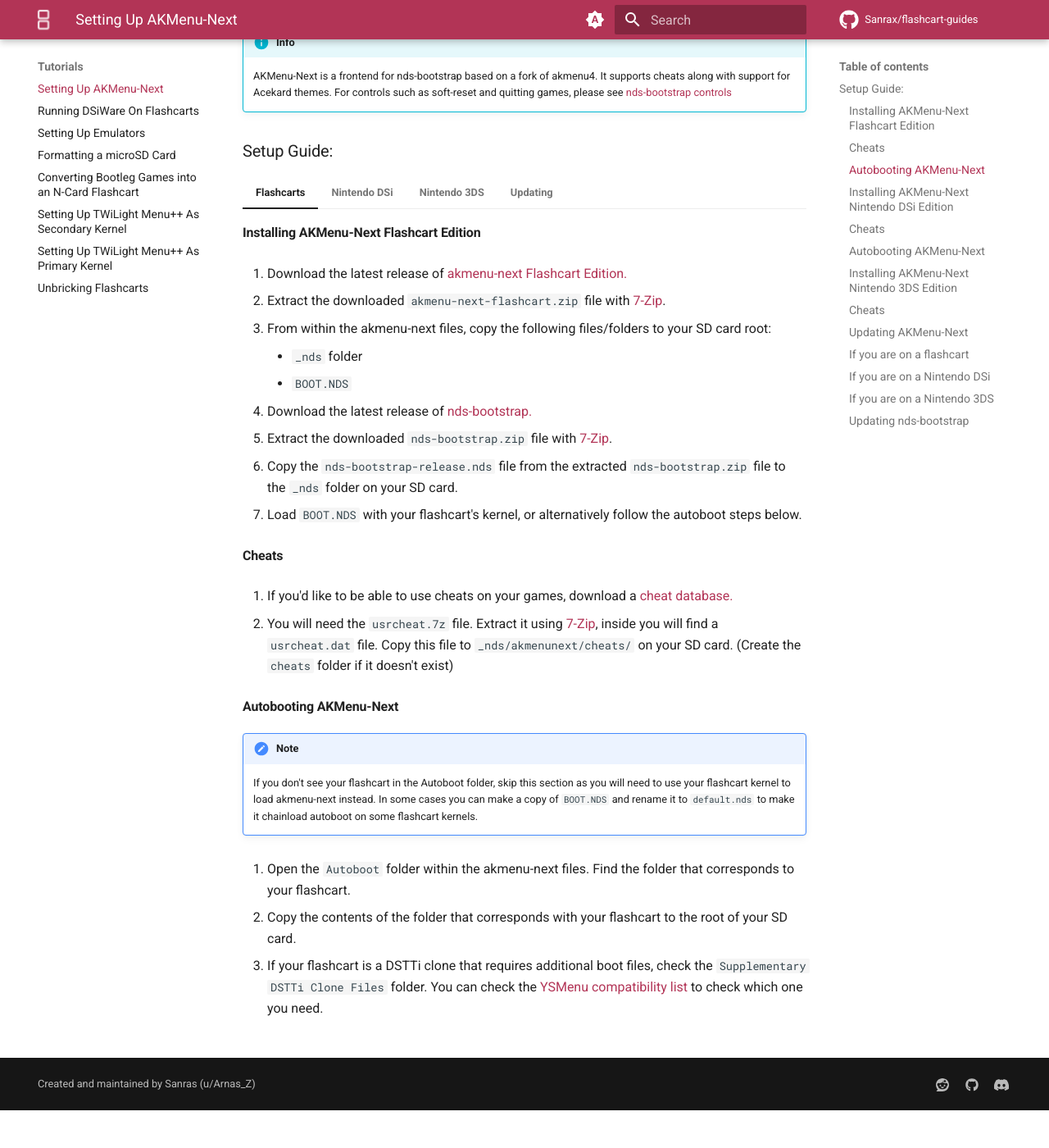
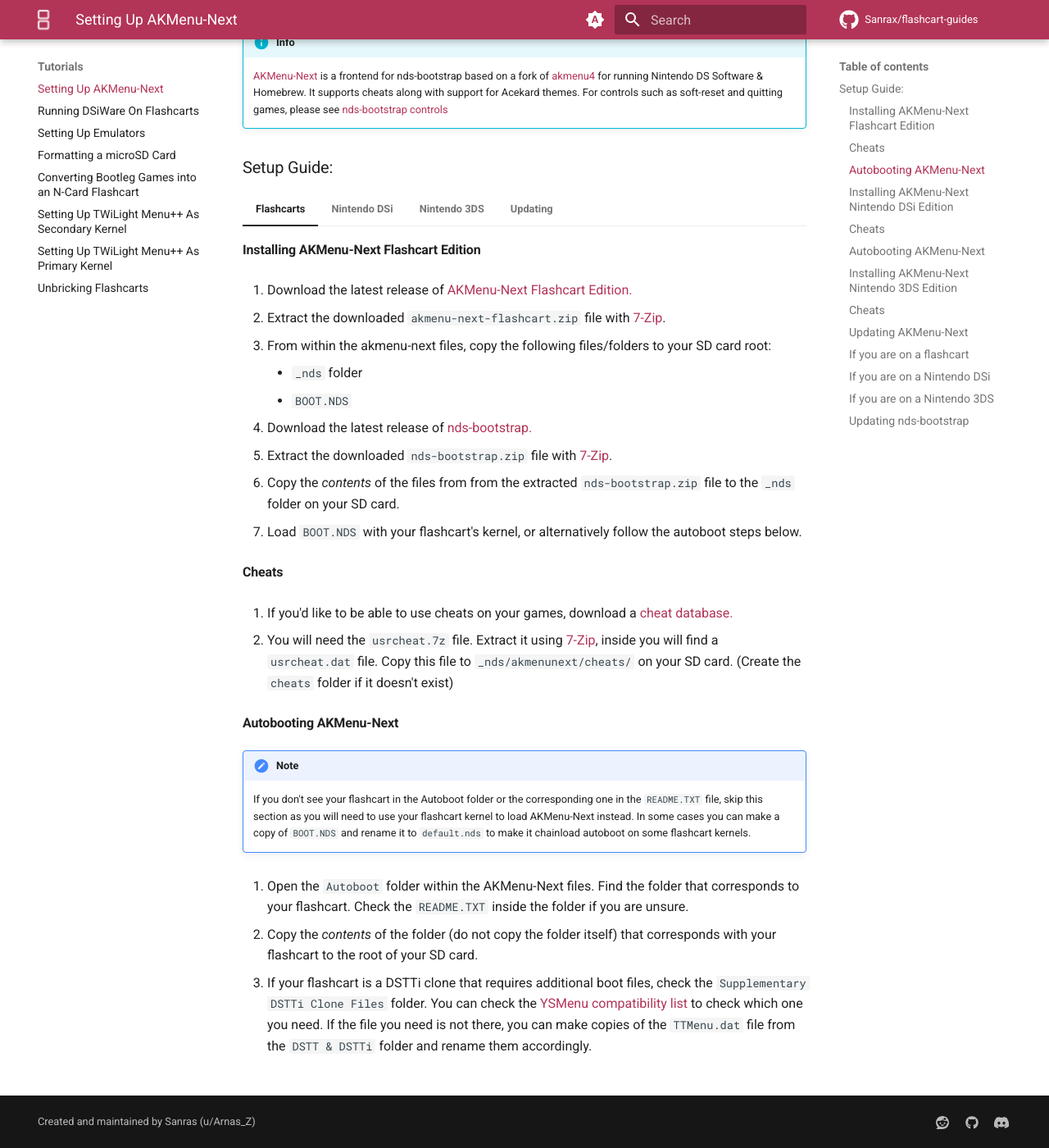
Before and after one commit to Sanrax/flashcart-guides, an MkDocs documentation site: the page built from docs/tutorials/akmenu-next.md, in a window 1280 px wide and 1400 px high, scrolled down 195 px. Shown: the whole window at 82% size. Built offline with MkDocs 1.6.1 and Material for MkDocs 9.7.7, drawn with Linux system fonts in a browser that asks for light colours; comment, search, counter and statistics services are not loaded; before the commit the page ends 1549 px from its top, so only the background shows below that.

Commit message:
Update akmenu-next.md

```diff
--- a/docs/tutorials/akmenu-next.md
+++ b/docs/tutorials/akmenu-next.md
@@ -6,7 +6,7 @@
 
 !!! info
 
-    AKMenu-Next is a frontend for nds-bootstrap based on a fork of akmenu4. It supports cheats along with support for Acekard themes.
+    [AKMenu-Next](https://github.com/coderkei/akmenu-next) is a frontend for nds-bootstrap based on a fork of [akmenu4](https://github.com/lifehackerhansol/akmenu4) for running Nintendo DS Software & Homebrew. It supports cheats along with support for Acekard themes.
     For controls such as soft-reset and quitting games, please see [nds-bootstrap controls](https://wiki.ds-homebrew.com/nds-bootstrap/controls)
 
 ### Setup Guide:
@@ -15,7 +15,7 @@
 
     #### Installing AKMenu-Next Flashcart Edition
 
-    1. Download the latest release of [akmenu-next Flashcart Edition.](https://github.com/coderkei/akmenu-next/releases/latest/download/akmenu-next-flashcart.zip)
+    1. Download the latest release of [AKMenu-Next Flashcart Edition.](https://github.com/coderkei/akmenu-next/releases/latest/download/akmenu-next-flashcart.zip)
 
     1. Extract the downloaded `akmenu-next-flashcart.zip` file with [7-Zip](https://www.7-zip.org/).
 
@@ -28,7 +28,7 @@
 
     1. Extract the downloaded `nds-bootstrap.zip` file with [7-Zip](https://www.7-zip.org/).
 
-    1. Copy the `nds-bootstrap-release.nds` file from the extracted `nds-bootstrap.zip` file to the `_nds` folder on your SD card.
+    1. Copy the *contents* of the files from from the extracted `nds-bootstrap.zip` file to the `_nds` folder on your SD card.
 
     1. Load `BOOT.NDS` with your flashcart's kernel, or alternatively follow the autoboot steps below.
 
@@ -42,13 +42,13 @@
 
     !!! note
 
-        If you don't see your flashcart in the Autoboot folder, skip this section as you will need to use your flashcart kernel to load akmenu-next instead. In some cases you can make a copy of `BOOT.NDS` and rename it to `default.nds` to make it chainload autoboot on some flashcart kernels.
+        If you don't see your flashcart in the Autoboot folder or the corresponding one in the `README.TXT` file, skip this section as you will need to use your flashcart kernel to load AKMenu-Next instead. In some cases you can make a copy of `BOOT.NDS` and rename it to `default.nds` to make it chainload autoboot on some flashcart kernels.
 
-    1. Open the `Autoboot` folder within the akmenu-next files. Find the folder that corresponds to your flashcart.
+    1. Open the `Autoboot` folder within the AKMenu-Next files. Find the folder that corresponds to your flashcart. Check the `README.TXT` inside the folder if you are unsure.
 
-    1. Copy the contents of the folder that corresponds with your flashcart to the root of your SD card.
+    1. Copy the *contents* of the folder (do not copy the folder itself) that corresponds with your flashcart to the root of your SD card.
 
-    1. If your flashcart is a DSTTi clone that requires additional boot files, check the `Supplementary DSTTi Clone Files` folder. You can check the [YSMenu compatibility list](https://www.flashcarts.net/ysmenu-compat-ext) to check which one you need.
+    1. If your flashcart is a DSTTi clone that requires additional boot files, check the `Supplementary DSTTi Clone Files` folder. You can check the [YSMenu compatibility list](https://www.flashcarts.net/ysmenu-compat-ext) to check which one you need. If the file you need is not there, you can make copies of the `TTMenu.dat` file from the `DSTT & DSTTi` folder and rename them accordingly.
 
 === "Nintendo DSi"
 
@@ -58,16 +58,16 @@
 
     #### Installing AKMenu-Next Nintendo DSi Edition
 
-    1. Download the latest release of [akmenu-next DSi Edition.](https://github.com/coderkei/akmenu-next/releases/latest/download/akmenu-next-dsi.zip)
+    1. Download the latest release of [AKMenu-Next DSi Edition.](https://github.com/coderkei/akmenu-next/releases/latest/download/akmenu-next-dsi.zip)
 
     1. Extract the downloaded `akmenu-next-dsi.zip` file with [7-Zip](https://www.7-zip.org/).
 
         !!! warning
 
-            If you are using TWiLight Menu++ and want to dual boot akmenu-next, do not copy over `BOOT.NDS` as this will overwrite the one TWiLight Menu++ uses.
-            You can instead launch `akmenu-next.dsi` with TWiLight Menu++ or Unlaunch. This however, will mean quitting a game using the nds-bootstrap hotkey menu will boot back into TWiLight Menu++ instead.
+            If you are using TWiLight Menu++ and want to dual boot AKMenu-Next, do not copy over `BOOT.NDS` as this will overwrite the one TWiLight Menu++ uses.
+            You can instead launch `akmenu-next.dsi` with TWiLight Menu++ or Unlaunch. This however, will mean quitting a game using the nds-bootstrap hotkey menu will boot back into TWiLight Menu++ instead (except if you are using HiyaCFW which will always return to the HiyaCFW Homescreen).
 
-    1. From within the akmenu-next files, copy the following files/folders to your SD card root:
+    1. From within the AKMenu-Next files, copy the following files/folders to your SD card root:
 
         - `_nds` folder
         - `BOOT.NDS` (Please read the warning above)
@@ -77,9 +77,13 @@
 
     1. Extract the downloaded `nds-bootstrap.zip` file with [7-Zip](https://www.7-zip.org/).
 
-    1. Copy the `nds-bootstrap-release.nds` file from the extracted `nds-bootstrap.zip` file to the `_nds` folder on your SD card.
+    1. Copy the *contents* of the files from from the extracted `nds-bootstrap.zip` file to the `_nds` folder on your SD card.
 
     1. Load `BOOT.NDS` with your desired entrypoint method (e.g. Memory Pit, stylehax or Flipnote Lenny). Alternatively, use Unlaunch or TWiLight Menu++ to boot `akmenu-next.dsi`
+
+    !!! tip
+
+        If you are using HiyaCFW, you can install `akmenu-next.dsi` using [NTM](https://github.com/Epicpkmn11/NTM/releases/latest) and have it as a launchable app on your homescreen!
 
     #### Cheats
 
@@ -122,9 +126,9 @@
 
     1. Extract the downloaded `nds-bootstrap.zip` file with [7-Zip](https://www.7-zip.org/).
 
-    1. Copy the `nds-bootstrap-release.nds` file from the extracted `nds-bootstrap.zip` file to the `_nds` folder on your SD card.
+    1. Copy the *contents* of the files from from the extracted `nds-bootstrap.zip` file to the `_nds` folder on your SD card.
 
-    1. Boot up your Nintendo 3DS. Open the FBI app, go to your SD card, and find the `akmenu-next.cia` file. Select the cia, then choose "Install and Delete CIA".
+    1. Boot up your Nintendo 3DS. Open the FBI app, go to your SD card, and find the `akmenu-next.cia` file. Select the cia, then choose "Install CIA".
 
     1. Launch the `akmenu-next` application from the 3DS home screen.
 
@@ -151,7 +155,8 @@
 
     1. Extract the downloaded `akmenu-next-flashcart/dsi/3ds.zip` file with [7-Zip](https://www.7-zip.org/).
 
-    1. From within the AKMenu-Next files, copy the `_nds` folder to your SD card root, clicking `Replace files` if on Windows or Linux, or `Merge` if on MacOS.
+    1. From within the extracted AKMenu-Next files, copy the `_nds` folder to your SD card root, clicking `Replace files` if on Windows or Linux, or `Merge` if on MacOS.
+    Then follow the steps below.
 
     **Please follow the below according to the system you are using:**
 
@@ -163,6 +168,7 @@
 
     - Copy & replace the `akmenu-next.dsi` file to your SD card root.
     - If you **do not** also use Twilightmenu++, copy & replace the `BOOT.NDS` file to your SD card root. If you use Twilightmenu++, skip this file.
+    - If you have AKMenu-Next installed as an app on HiyaCFW, you will need to install the updated `akmenu-next.dsi` file with [NTM](https://github.com/Epicpkmn11/NTM/releases/latest).
 
     #### If you are on a Nintendo 3DS
 
@@ -176,4 +182,4 @@
 
     1. Extract the downloaded `nds-bootstrap.zip` file with [7-Zip](https://www.7-zip.org/).
 
-    1. Copy the `nds-bootstrap-release.nds` file from the extracted `nds-bootstrap.zip` file to the `_nds` folder on your SD card.
+    1. Copy the *contents* of the files from from the extracted `nds-bootstrap.zip` file to the `_nds` folder on your SD card.
```
Also changed, not shown: other parts of docs/tutorials/akmenu-next.md (+5 -5 lines).
